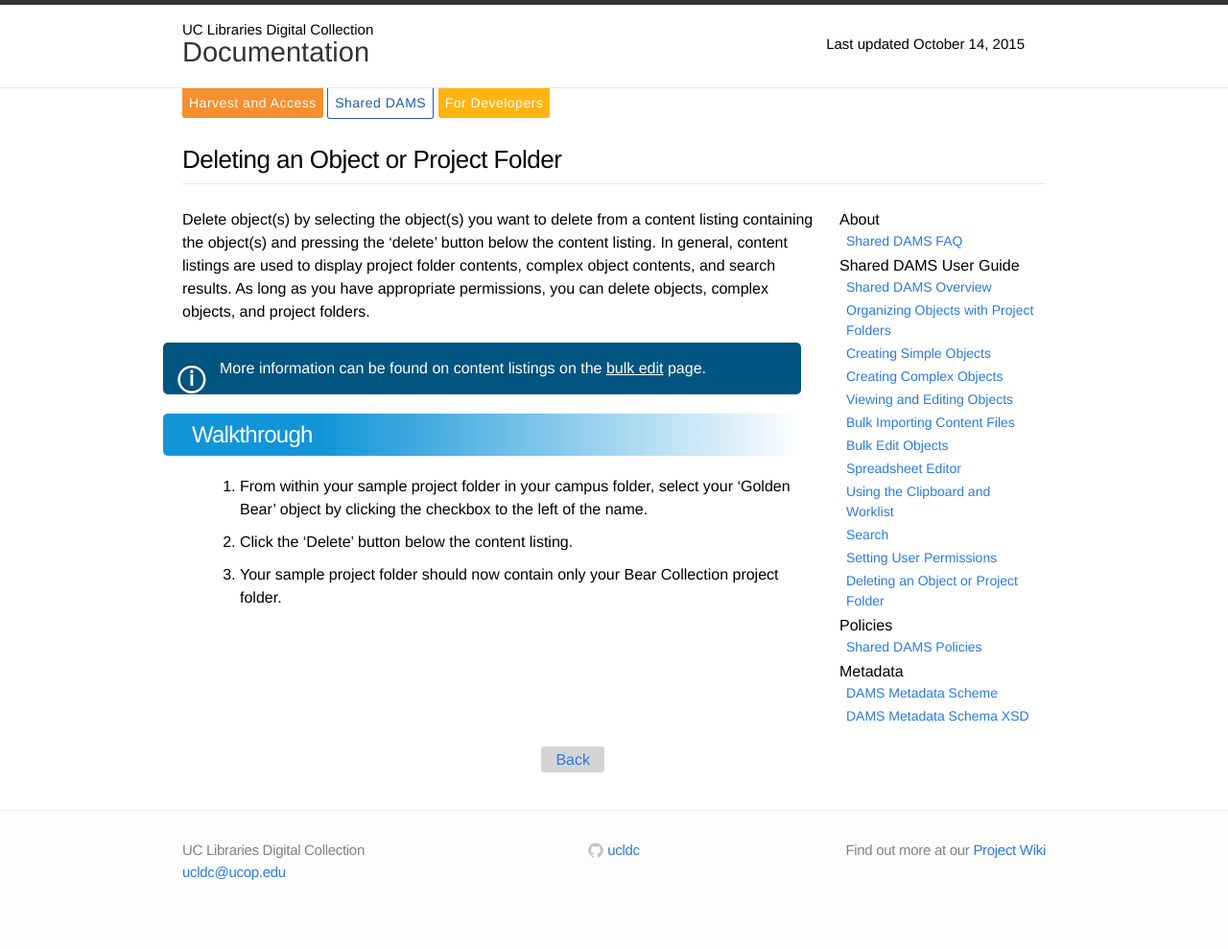
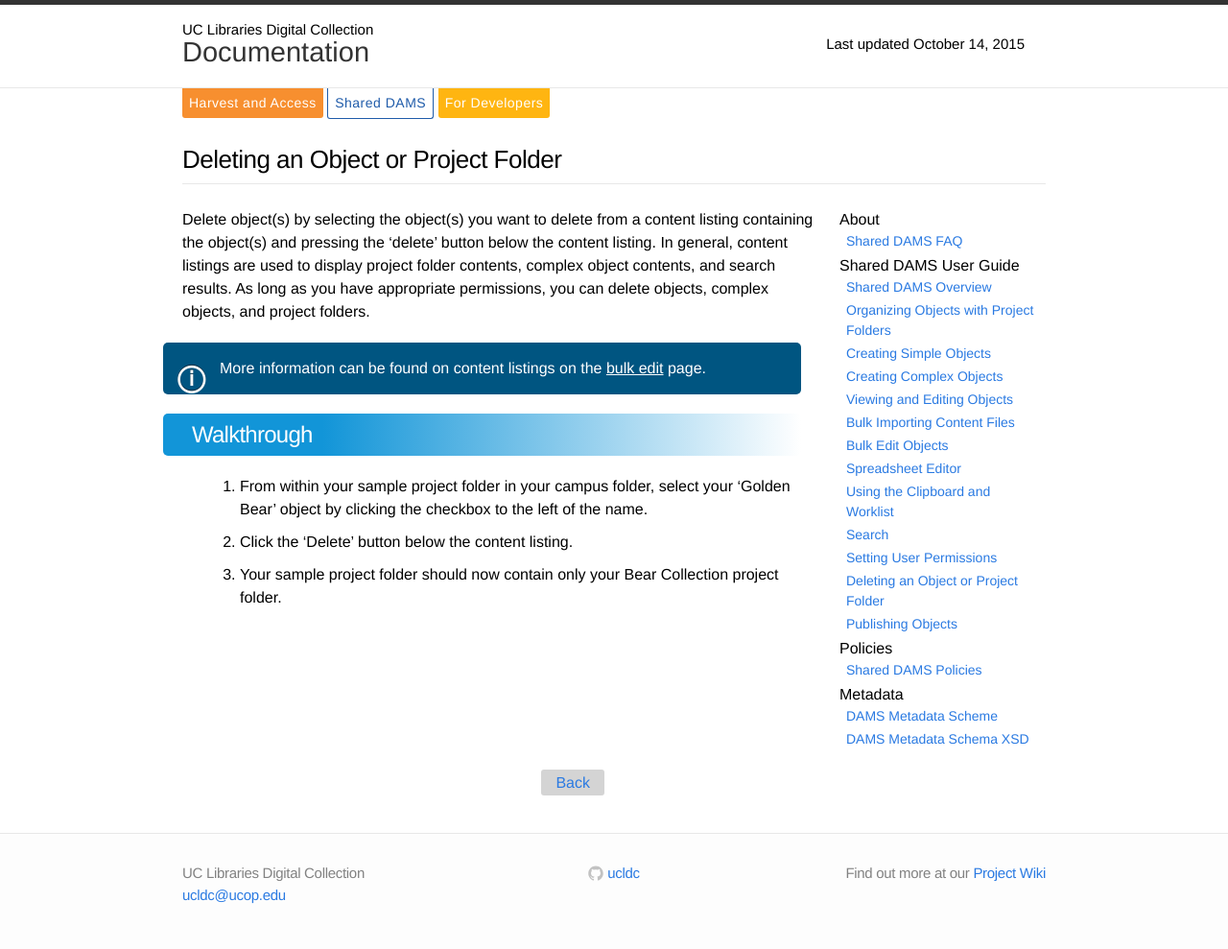
Before and after one commit to ucldc/ucldc-docs, a Jekyll site: the page built from docs/dams/delete.md, in a window 1280 px wide. Shown: the whole page at 96% size. Built offline with Jekyll 4.4.1, drawn with Linux system fonts in a browser that asks for light colours; nearby versions of some CDN libraries; before the commit the page ends 965 px from its top, so only the background shows below that.

Commit message:
Update dams-sidebar.html

```diff
--- a/_includes/dams-sidebar.html
+++ b/_includes/dams-sidebar.html
@@ -17,6 +17,7 @@
     <li><a href="{{ site.url }}{{ site.baseurl }}/docs/dams/search/">Search</a></li>
     <li><a href="{{ site.url }}{{ site.baseurl }}/docs/dams/permissions/">Setting User Permissions</a></li>
     <li><a href="{{ site.url }}{{ site.baseurl }}/docs/dams/delete/">Deleting an Object or Project Folder</a></li>
+    <li><a href="{{ site.url }}{{ site.baseurl }}/docs/dams/publish/">Publishing Objects</a></li>
   </ul>
   <h1>Policies</h1>
   <ul>
```
